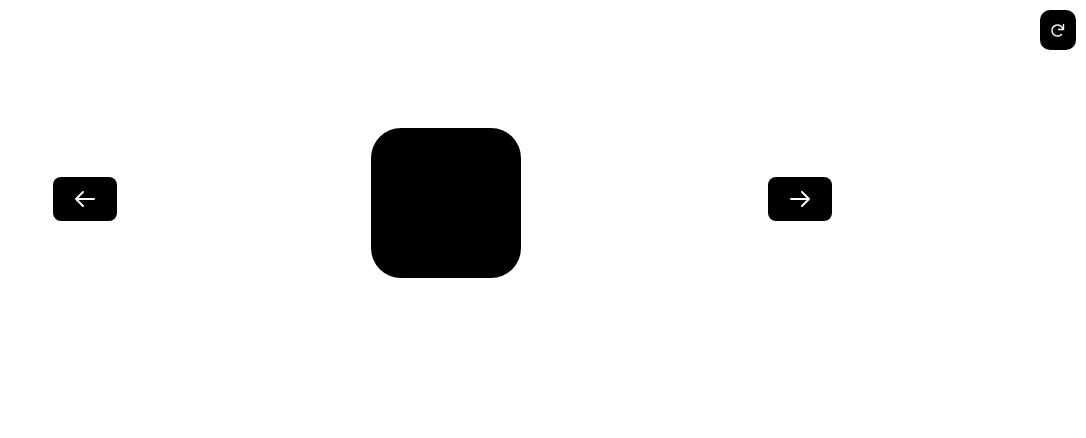
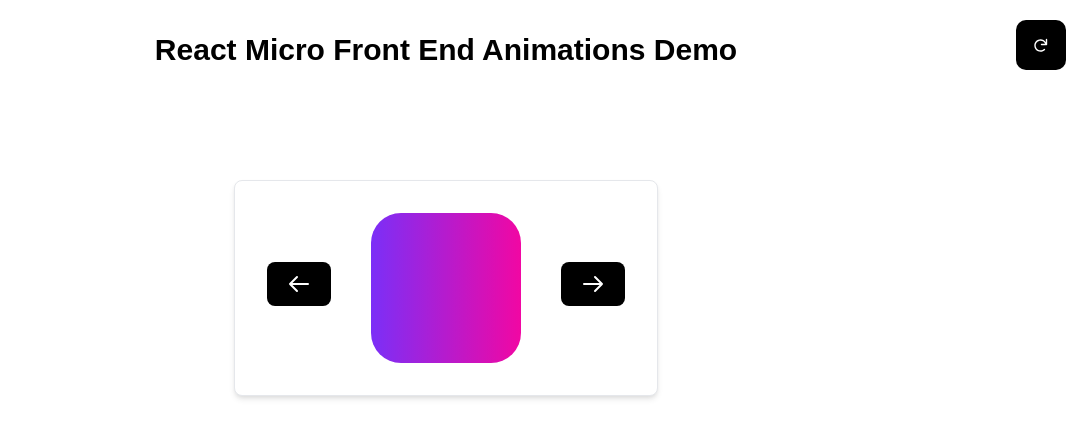
Before and after one commit to GabrielMarisescu/ReactMicroAnimationDemo, a React app: page / in a window 1280 px wide. Shown: the top 438 px of the page, without its empty margins (194-1280 px from the left). Built offline with nearby package versions, Linux system fonts and the light colour scheme.

Commit message:
css changes to animations spacing

```diff
--- a/src/App.tsx
+++ b/src/App.tsx
@@ -8,12 +8,12 @@ import ShowAnimations from './components/ShowAnimations';
 import Repeat from './animations/Repeat';
 import RepeatBackwards from './animations/RepeatBackwards';
 import WhileHover from './animations/WhileHover';
+import PresentationComponent from './components/PresentationComponent';
 
 function App() {
   const [count, setCount] = useState(0);
   const [animationCount, setAnimationCount] = useState(0);
-  const [animationComponents, setAnimationComponents] =
-    useState<JSX.Element[]>();
+  const [animationComponents, setAnimationComponents] = useState<any>();
 
   //JSX.Element[]
   const forwardAnimation = (): void => {
@@ -39,12 +39,14 @@ function App() {
       <RepeatBackwards />,
       <WhileHover />,
     ];
+
     setAnimationComponents(animations);
     //if currentselection is more than animations.lengt, show error component
   }, []);
 
   return (
     <>
+      <PresentationComponent />
       <Refresh onClick={() => setCount(count + 1)} />
       <ShowAnimations
         key={count}
--- a/src/animations/Repeat.tsx
+++ b/src/animations/Repeat.tsx
@@ -9,7 +9,7 @@ function Spring() {
           width: 150,
           height: 150,
           borderRadius: 30,
-          backgroundColor: 'black',
+          backgroundImage: 'linear-gradient(to right, #7b2ff7, #f107a3)',
         }}
         animate={{ rotate: 360 }}
         transition={{ ease: 'linear', duration: 2, repeat: Infinity }}
--- a/src/animations/RepeatBackwards.tsx
+++ b/src/animations/RepeatBackwards.tsx
@@ -9,7 +9,7 @@ function RepeatBackwards() {
           width: 150,
           height: 150,
           borderRadius: 30,
-          backgroundColor: 'black',
+          backgroundImage: 'linear-gradient(to right, #7b2ff7, #f107a3)',
         }}
         animate={{ rotate: 360 }}
         transition={{
--- a/src/animations/Spring.tsx
+++ b/src/animations/Spring.tsx
@@ -8,7 +8,7 @@ function Spring() {
         width: 150,
         height: 150,
         borderRadius: 30,
-        backgroundColor: 'black',
+        backgroundImage: 'linear-gradient(to right, #7b2ff7, #f107a3)',
       }}
       animate={{ rotate: 180 }}
       transition={{
--- a/src/animations/Tween.tsx
+++ b/src/animations/Tween.tsx
@@ -8,7 +8,7 @@ function Tween() {
         width: 150,
         height: 150,
         borderRadius: 30,
-        backgroundColor: 'black',
+        backgroundImage: 'linear-gradient(to right, #7b2ff7, #f107a3)',
       }}
       animate={{ rotate: 360 }}
       transition={{ duration: 2 }}
--- a/src/animations/WhileHover.tsx
+++ b/src/animations/WhileHover.tsx
@@ -9,7 +9,7 @@ function WhileHover() {
           width: 150,
           height: 150,
           borderRadius: 30,
-          backgroundColor: 'black',
+          backgroundImage: 'linear-gradient(to right, #7b2ff7, #f107a3)',
         }}
         whileHover={{ scale: 0.8 }}
       />
--- a/src/components/BackArrow.tsx
+++ b/src/components/BackArrow.tsx
@@ -4,7 +4,7 @@ function BackArrow() {
   return (
     <button
       type='button'
-      className='text-white bg-black hover:bg-gray-800 focus:outline-none  font-medium rounded-lg text-sm px-5 py-2.5 mr-2 mb-2 dark:bg-gray-800 dark:hover:bg-gray-700 dark:focus:ring-gray-700 dark:border-gray-700'
+      className='text-white bg-black hover:bg-gray-800 focus:outline-none  font-medium rounded-lg text-sm px-5 py-2.5  mb-2 dark:bg-gray-800 dark:hover:bg-gray-700 dark:focus:ring-gray-700 dark:border-gray-700 mr-10'
     >
       <svg
         xmlns='http://www.w3.org/2000/svg'
--- a/src/components/ForwardArrow.tsx
+++ b/src/components/ForwardArrow.tsx
@@ -5,7 +5,7 @@ function ForwardArrow() {
     <div>
       <button
         type='button'
-        className='text-white bg-black hover:bg-gray-800 focus:outline-none  font-medium rounded-lg text-sm px-5 py-2.5 mr-2 mb-2 dark:bg-gray-800 dark:hover:bg-gray-700 dark:focus:ring-gray-700 dark:border-gray-700'
+        className='text-white bg-black hover:bg-gray-800 focus:outline-none  font-medium rounded-lg text-sm px-5 py-2.5  mb-2 dark:bg-gray-800 dark:hover:bg-gray-700 dark:focus:ring-gray-700 dark:border-gray-700 ml-10'
       >
         <svg
           xmlns='http://www.w3.org/2000/svg'
--- /dev/null
+++ b/src/components/PresentationComponent.tsx
@@ -0,0 +1,11 @@
+import React from 'react';
+
+function PresentationComponent() {
+  return (
+    <div className=' flex justify-center mt-8 font-bold text-3xl'>
+      React Micro Front End Animations Demo
+    </div>
+  );
+}
+
+export default PresentationComponent;
--- a/src/components/ShowAnimations.tsx
+++ b/src/components/ShowAnimations.tsx
@@ -8,7 +8,10 @@ function showAnimations({
   showAnimations,
 }) {
   return (
-    <div className=' flex justify-evenly mt-32'>
+    <>
+      <div className='flex justify-center mt-28 '>
+        <div className='p-8  bg-white rounded-lg border border-gray-200 shadow-md dark:bg-gray-800 dark:border-gray-700 w-auto h-auto '>
+          <div className='flex'>
             <button onClick={backwardAnimation}>
               <BackArrow />
             </button>
@@ -17,6 +20,9 @@ function showAnimations({
               <ForwardArrow />
             </button>
           </div>
+        </div>
+      </div>
+    </>
   );
 }
 
--- a/src/index.scss
+++ b/src/index.scss
@@ -12,10 +12,10 @@ body {
   position: absolute;
   background: black;
   border-radius: 10px;
-  width: 40x;
-  height: 40px;
-  top: 10px;
-  right: 10px;
+  width: 50px;
+  height: 50px;
+  top: 20px;
+  right: 20px;
   display: flex;
   justify-content: center;
   align-items: center;
```
Lines whose indentation alone changed are shown as unchanged.
